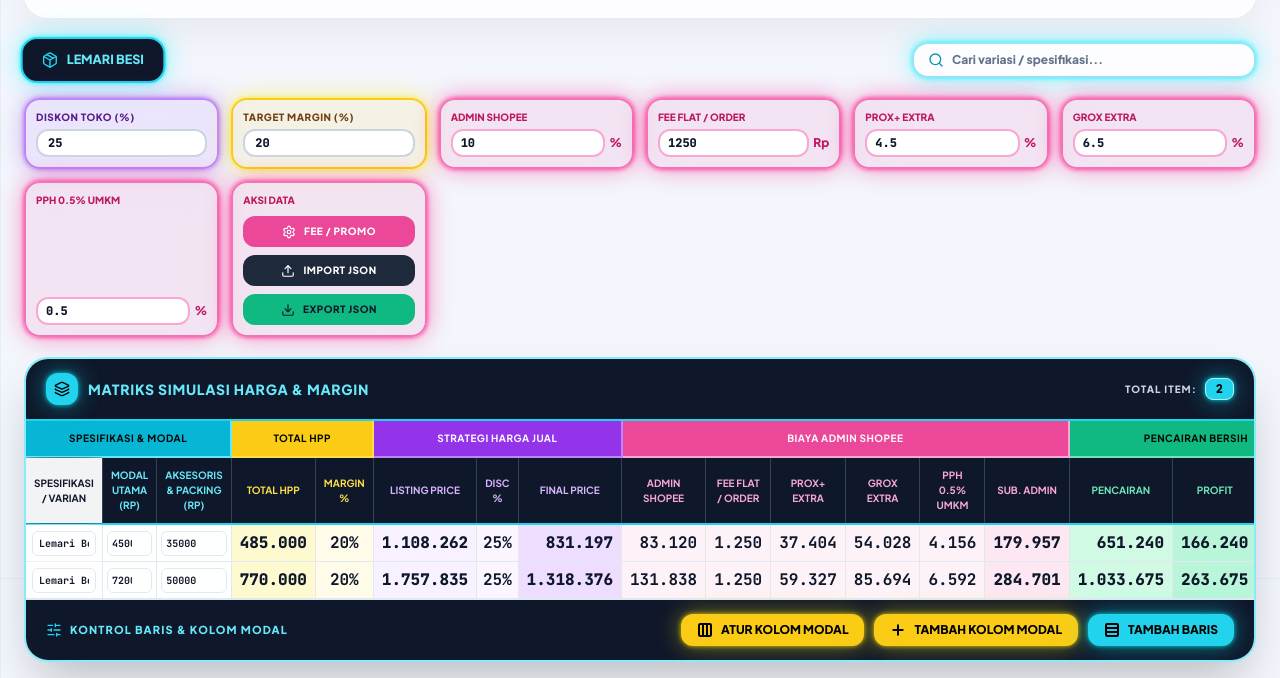
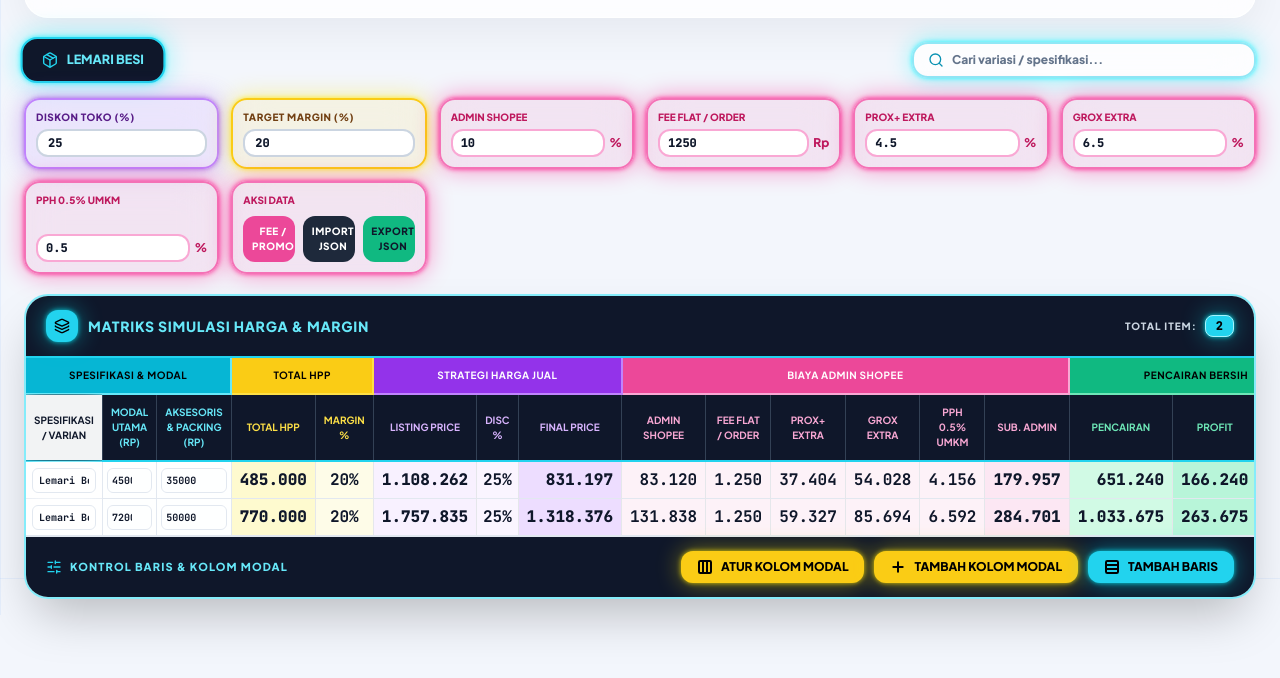
Before and after one commit to aremakasur/CYBERPRICE, a plain HTML site: page index.html in a window 1280 px wide. Shown: the part 222-900 px from the top of the page. After the commit the page ends 837 px from the top, so only its background shows below. Drawn offline with nearby package versions, Linux system fonts and the light colour scheme.

Commit message:
Perbaiki tata letak Aksi Data agar 3 tombol berdampingan rapi dalam satu bar, bukan 1 kolom stacked

```diff
--- a/index.html
+++ b/index.html
@@ -737,18 +737,18 @@
           <div class="flex items-center justify-between mb-2">
             <span class="text-[10px] font-black uppercase text-pink-700">Aksi Data</span>
           </div>
-          <div class="grid grid-cols-1 gap-2">
-            <button onclick="openFeeModal()" class="inline-flex items-center justify-center gap-2 bg-pink-500 text-white rounded-xl px-3 py-2 text-[10px] font-black uppercase tracking-wider hover:bg-pink-400 transition">
+          <div class="grid grid-cols-1 sm:grid-cols-3 gap-2 w-full">
+            <button onclick="openFeeModal()" class="inline-flex items-center justify-center gap-2 bg-pink-500 text-white rounded-xl px-3 py-2 text-[10px] font-black uppercase tracking-wider hover:bg-pink-400 transition min-w-0">
               <i data-lucide="settings" class="w-3.5 h-3.5"></i>
-              Fee / Promo
+              <span>Fee / Promo</span>
             </button>
-            <button onclick="document.getElementById('importJsonInput').click()" class="inline-flex items-center justify-center gap-2 bg-slate-800 text-white rounded-xl px-3 py-2 text-[10px] font-black uppercase tracking-wider hover:bg-slate-700 transition">
+            <button onclick="document.getElementById('importJsonInput').click()" class="inline-flex items-center justify-center gap-2 bg-slate-800 text-white rounded-xl px-3 py-2 text-[10px] font-black uppercase tracking-wider hover:bg-slate-700 transition min-w-0">
               <i data-lucide="upload" class="w-3.5 h-3.5"></i>
-              Import JSON
+              <span>Import JSON</span>
             </button>
-            <button onclick="exportToJson()" class="inline-flex items-center justify-center gap-2 bg-emerald-500 text-slate-900 rounded-xl px-3 py-2 text-[10px] font-black uppercase tracking-wider hover:bg-emerald-400 transition">
+            <button onclick="exportToJson()" class="inline-flex items-center justify-center gap-2 bg-emerald-500 text-slate-900 rounded-xl px-3 py-2 text-[10px] font-black uppercase tracking-wider hover:bg-emerald-400 transition min-w-0">
               <i data-lucide="download" class="w-3.5 h-3.5"></i>
-              Export JSON
+              <span>Export JSON</span>
             </button>
           </div>
         `;
```
